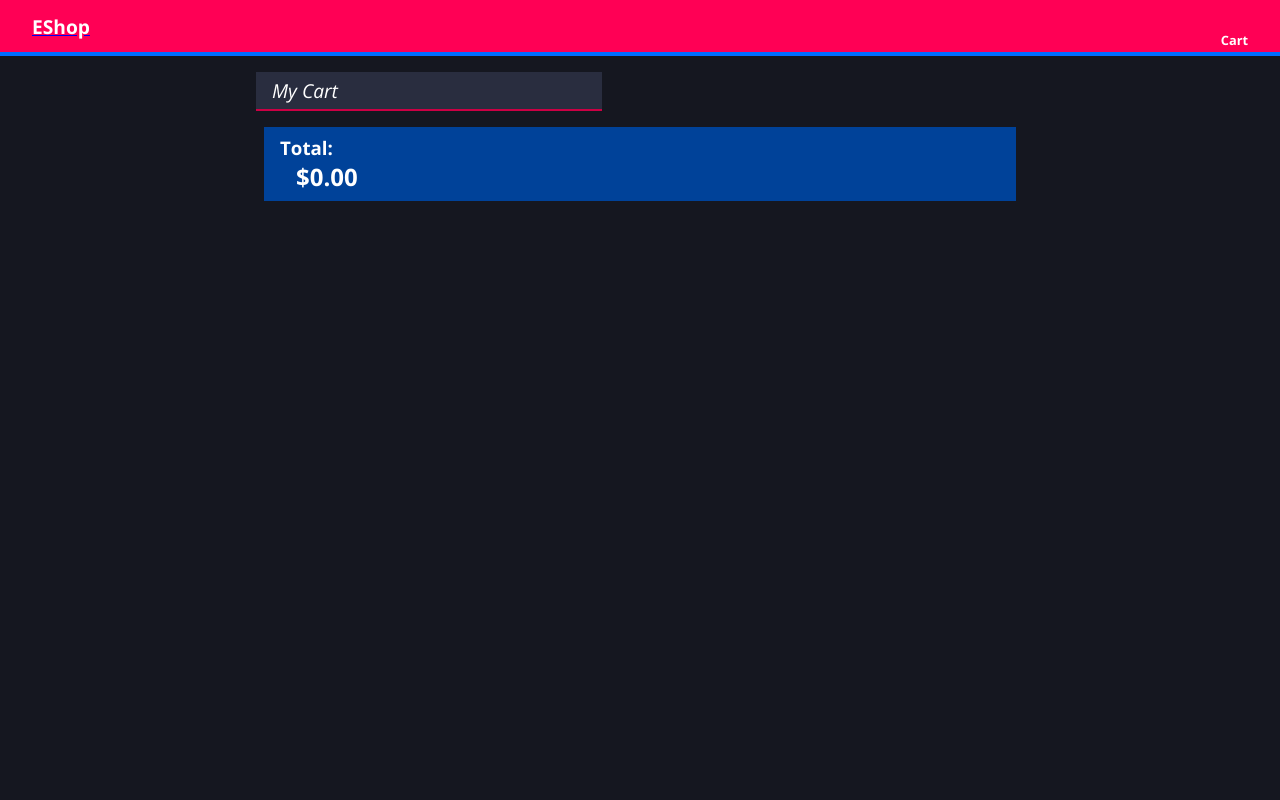
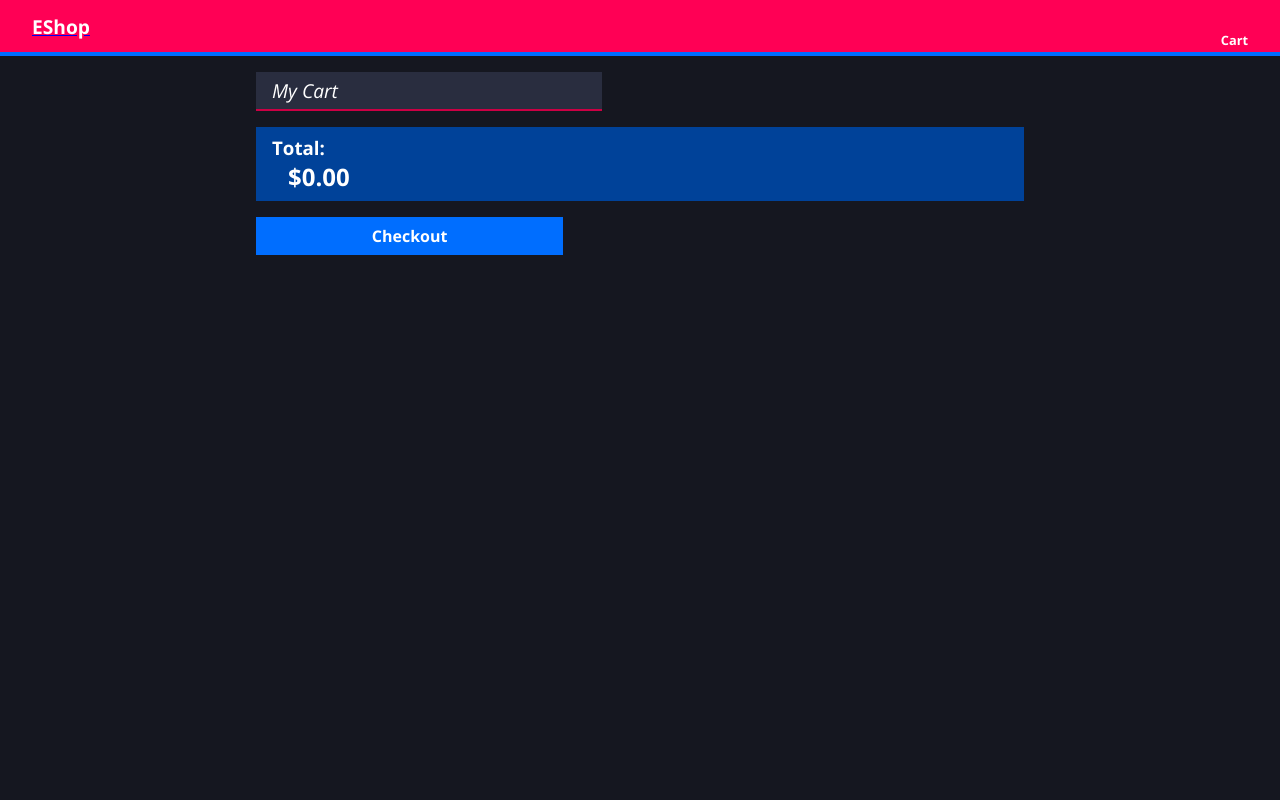
Before and after one commit to steve-kaufman/eshop-react-app, a React (Create React App) app: page /cart in a window 1280 px wide. Shown: the top 800 px of the page. Built offline with nearby package versions, Linux system fonts and the light colour scheme; some icons are missing.

Commit message:
added a checkout button

```diff
--- a/src/pages/Cart.tsx
+++ b/src/pages/Cart.tsx
@@ -3,6 +3,7 @@ import { CartItemComponent } from "../components/CartItemComponent"
 import { cartState } from "../state/cart"
 
 import "../scss/cart.scss"
+import { Link } from "react-router-dom"
 
 export function CartPage() {
   const cart = useRecoilValue(cartState)
@@ -21,10 +22,15 @@ export function CartPage() {
           <CartItemComponent key={i} {...item} />
         ))}
       </ul>
-      <section className="cart-total">
-        <h3>Total:</h3>
-        <h2 className="total-price">${total}</h2>
-      </section>
+      <footer className="cart-footer">
+        <section className="cart-total">
+          <h3>Total:</h3>
+          <h2 className="total-price">${total}</h2>
+        </section>
+        <Link to="/checkout">
+          <button className="checkout-btn">Checkout</button>
+        </Link>
+      </footer>
     </main>
   )
 }
--- a/src/scss/cart.scss
+++ b/src/scss/cart.scss
@@ -3,6 +3,11 @@
 
 .cart-items {
   padding: 0 0.5rem;
+
+  @include lg {
+    padding: 0;
+  }
+
   .cart-item {
     display: flex;
     background-color: white;
@@ -80,8 +85,16 @@
   }
 }
 
+.cart-footer {
+  margin: 0.5rem;
+  width: 100%;
+
+  @include lg {
+    margin: 0.5rem 0;
+  }
+}
+
 .cart-total {
-  margin: 0.5rem;
   padding: 0.5rem 1rem;
   color: white;
   background-color: darken($color: $primary-color, $amount: 20);
@@ -90,3 +103,15 @@
     margin-left: 1rem;
   }
 }
+
+.checkout-btn {
+  width: 40%;
+  background: $primary-color;
+  color: white;
+  text-decoration: none;
+  padding: 0.5rem 1rem;
+  font-weight: bold;
+  border: none;
+  margin-top: 1rem;
+  font-size: 1rem;
+}
```
